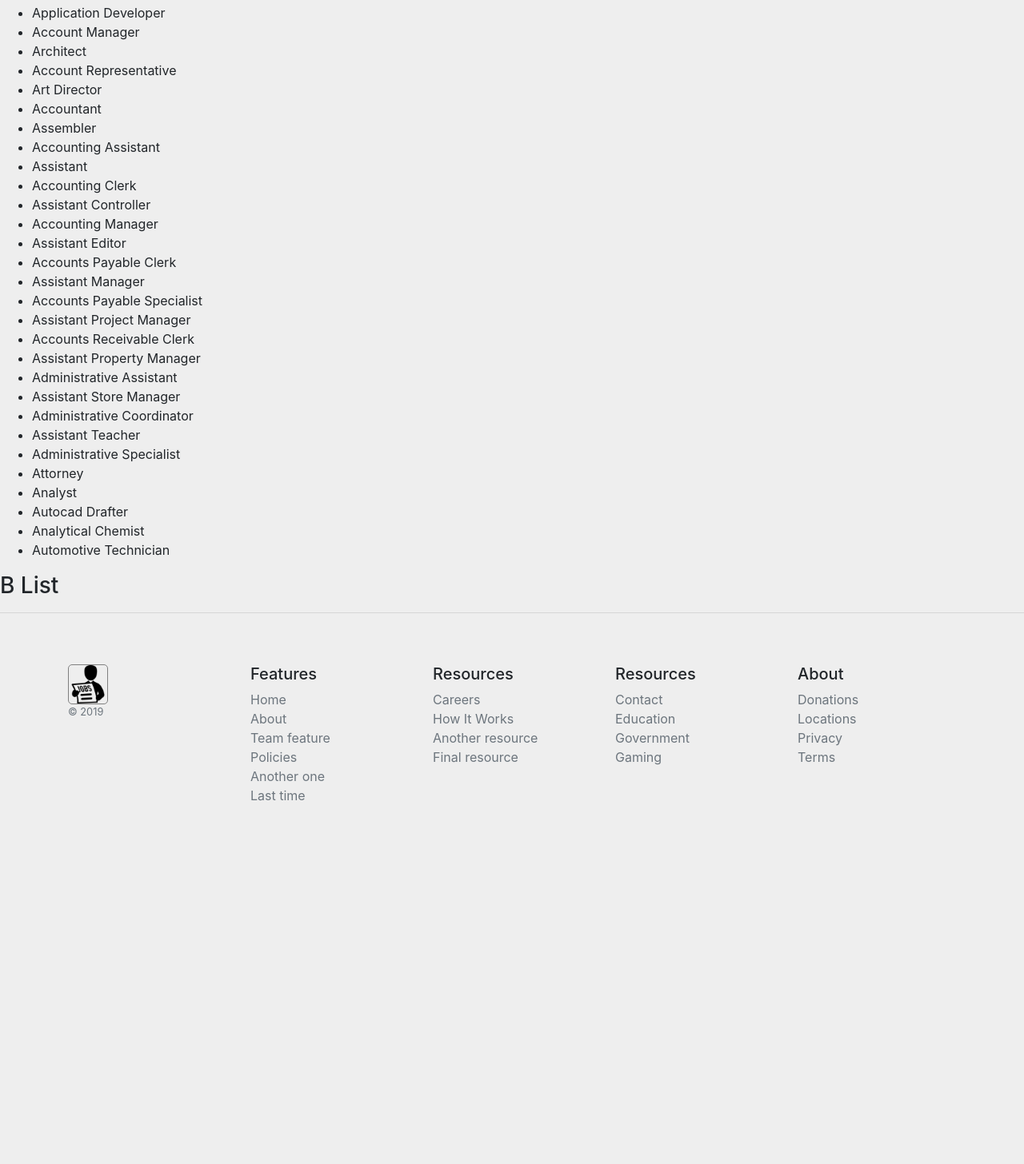
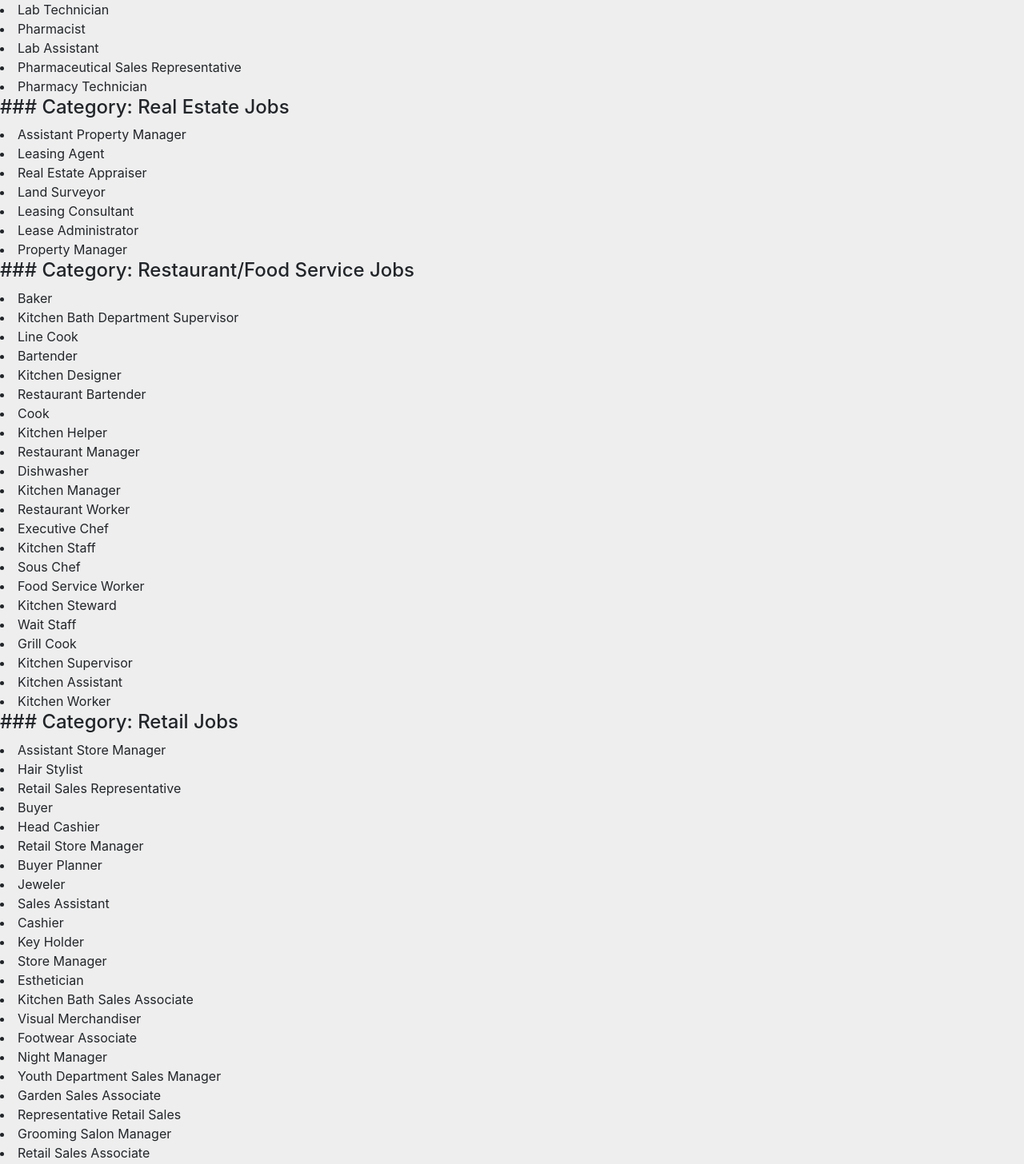
Before and after one commit to lelisloisBen/jobs, a React (Create React App) app: page /Policies in a window 1280 px wide. Shown: the part 10430-11886 px from the top of the page at 80% size. Before the commit the page ends 11501 px from the top, so only its background shows below. Built offline with nearby package versions, Linux system fonts and the light colour scheme.

Commit message:
list jobs

```diff
--- a/src/pages/Policies/Policies.js
+++ b/src/pages/Policies/Policies.js
@@ -493,6 +493,163 @@ class Policies extends Component {
         <li>Youth Development Specialist</li>
 
 
+        <h4>### Category: Pharmaceutical/Bio-tech Jobs</h4>
+
+        <li>Analytical Chemist</li>
+        <li>Lab Technician</li>
+        <li>Pharmacist</li>
+        <li>Lab Assistant</li>
+        <li>Pharmaceutical Sales Representative</li>
+        <li>Pharmacy Technician</li>
+
+        <h4>### Category: Real Estate Jobs</h4>
+
+        <li>Assistant Property Manager</li>
+        <li>Leasing Agent</li>
+        <li>Real Estate Appraiser</li>
+        <li>Land Surveyor</li>
+        <li>Leasing Consultant</li>
+        <li>Lease Administrator</li>
+        <li>Property Manager</li>
+
+        <h4>### Category: Restaurant/Food Service Jobs</h4>
+
+        <li>Baker</li>
+        <li>Kitchen Bath Department Supervisor</li>
+        <li>Line Cook</li>
+        <li>Bartender</li>
+        <li>Kitchen Designer</li>
+        <li>Restaurant Bartender</li>
+        <li>Cook</li>
+        <li>Kitchen Helper</li>
+        <li>Restaurant Manager</li>
+        <li>Dishwasher</li>
+        <li>Kitchen Manager</li>
+        <li>Restaurant Worker</li>
+        <li>Executive Chef</li>
+        <li>Kitchen Staff</li>
+        <li>Sous Chef</li>
+        <li>Food Service Worker</li>
+        <li>Kitchen Steward</li>
+        <li>Wait Staff</li>
+        <li>Grill Cook</li>
+        <li>Kitchen Supervisor</li>
+        <li>Kitchen Assistant</li>
+        <li>Kitchen Worker</li>
+
+        <h4>### Category: Retail Jobs</h4>
+
+        <li>Assistant Store Manager</li>
+        <li>Hair Stylist</li>
+        <li>Retail Sales Representative</li>
+        <li>Buyer</li>
+        <li>Head Cashier</li>
+        <li>Retail Store Manager</li>
+        <li>Buyer Planner</li>
+        <li>Jeweler</li>
+        <li>Sales Assistant</li>
+        <li>Cashier</li>
+        <li>Key Holder</li>
+        <li>Store Manager</li>
+        <li>Esthetician</li>
+        <li>Kitchen Bath Sales Associate</li>
+        <li>Visual Merchandiser</li>
+        <li>Footwear Associate</li>
+        <li>Night Manager</li>
+        <li>Youth Department Sales Manager</li>
+        <li>Garden Sales Associate</li>
+        <li>Representative Retail Sales</li>
+        <li>Grooming Salon Manager</li>
+        <li>Retail Sales Associate</li>
+
+        <h4>### Category: Sales Jobs</h4>
+
+        <li>Account Executive</li>
+        <li>Key Account Manager</li>
+        <li>Sales Coordinator</li>
+        <li>Account Manager</li>
+        <li>Merchandiser</li>
+        <li>Sales Executive</li>
+        <li>Account Representative</li>
+        <li>National Account Manager</li>
+        <li>Sales Manager</li>
+        <li>Business Development Manager</li>
+        <li>National Sales Manager</li>
+        <li>Sales Representative</li>
+        <li>Business Development Specialist</li>
+        <li>Outside Sales Representative</li>
+        <li>Sales Specialist</li>
+        <li>Director Of Business Development</li>
+        <li>Regional Sales Manager</li>
+        <li>Telemarketer</li>
+        <li>Director Of Sales</li>
+        <li>Retail Merchandiser</li>
+        <li>Territory Sales Manager</li>
+        <li>District Sales Manager</li>
+        <li>Route Sales Representative</li>
+        <li>Trader</li>
+        <li>Field Representative</li>
+        <li>Sales Associate</li>
+        <li>VP of Sales</li>
+        <li>Inside Sales Representative</li>
+        <li>Sales Consultant</li>
+        <li>Work Sales Representative</li>
+
+        <h4>### Category: Telecommunications Jobs</h4>
+
+        <li>Broadband Technician</li>
+        <li>Telecommunications Specialist</li>
+        <li>Wireless Consultant</li>
+        <li>Communications Specialist</li>
+        <li>Telecommunications Technician</li>
+        <li>ZURB Operator</li>
+
+        <h4>### Category: Transportation/Logistics Jobs</h4>
+
+
+        <li>Bus Driver</li>
+        <li>Logistics Coordinator</li>
+        <li>Van Driver</li>
+        <li>Delivery Driver</li>
+        <li>Logistics Manager</li>
+        <li>Warehouse Assistant</li>
+        <li>Diesel Mechanic</li>
+        <li>Nationwide Truck Driver</li>
+        <li>Warehouse Associate</li>
+        <li>Dispatcher</li>
+        <li>Order Builder</li>
+        <li>Warehouse Clerk</li>
+        <li>Driver</li>
+        <li>Receiving Associate</li>
+        <li>Warehouse Driver</li>
+        <li>Driver Merchandiser</li>
+        <li>Receiving Merchandise Pick Up Associate</li>
+        <li>Warehouse Lead</li>
+        <li>Forklift Operator</li>
+        <li>Route Driver</li>
+        <li>Warehouse Manager</li>
+        <li>Freight Team Associate</li>
+        <li>Shipping Clerk</li>
+        <li>Warehouse Specialist</li>
+        <li>Household Driver</li>
+        <li>Transportation Manager</li>
+        <li>Warehouse Supervisor</li>
+        <li>Logistics Analyst</li>
+        <li>Truck Driver</li>
+        <li>Warehouse Worker</li>
+
+        <h4>### Category: Upper Management/Consulting Jobs</h4>
+
+
+        <li>Business Analyst</li>
+        <li>Business Process Analyst</li>
+        <li>General Manager</li>
+        <li>Business Manager</li>
+        <li>Chief Financial Officer</li>
+        <li>Manager</li>
+        <li>Business Office Manager</li>
+        <li>Director</li>
+        <li>VP</li>
 
 
 
@@ -513,40 +670,16 @@ class Policies extends Component {
 
 
 
-                <h3>A List </h3>
-                <ul>
-                    <li> Account Executive </li>
-                    <li> Application Developer</li>
-                    <li> Account Manager</li>
-                    <li> Architect</li>
-                    <li> Account Representative</li>
-                    <li> Art Director</li>
-                    <li> Accountant</li>
-                    <li> Assembler</li>
-                    <li> Accounting Assistant</li>
-                    <li> Assistant</li>
-                    <li> Accounting Clerk</li>
-                    <li> Assistant Controller</li>
-                    <li> Accounting Manager</li>
-                    <li> Assistant Editor</li>
-                    <li> Accounts Payable Clerk</li>
-                    <li> Assistant Manager</li>
-                    <li> Accounts Payable Specialist</li>
-                    <li> Assistant Project Manager</li>
-                    <li> Accounts Receivable Clerk</li>
-                    <li> Assistant Property Manager</li>
-                    <li> Administrative Assistant</li>
-                    <li> Assistant Store Manager</li>
-                    <li> Administrative Coordinator</li>
-                    <li> Assistant Teacher</li>
-                    <li> Administrative Specialist</li>
-                    <li> Attorney</li>
-                    <li> Analyst</li>
-                    <li> Autocad Drafter</li>
-                    <li> Analytical Chemist</li>
-                    <li> Automotive Technician</li>
-                </ul>
-            <h3>B List </h3>
+
+
+
+
+
+
+
+
+
+
             </div>
         )
     }
```
